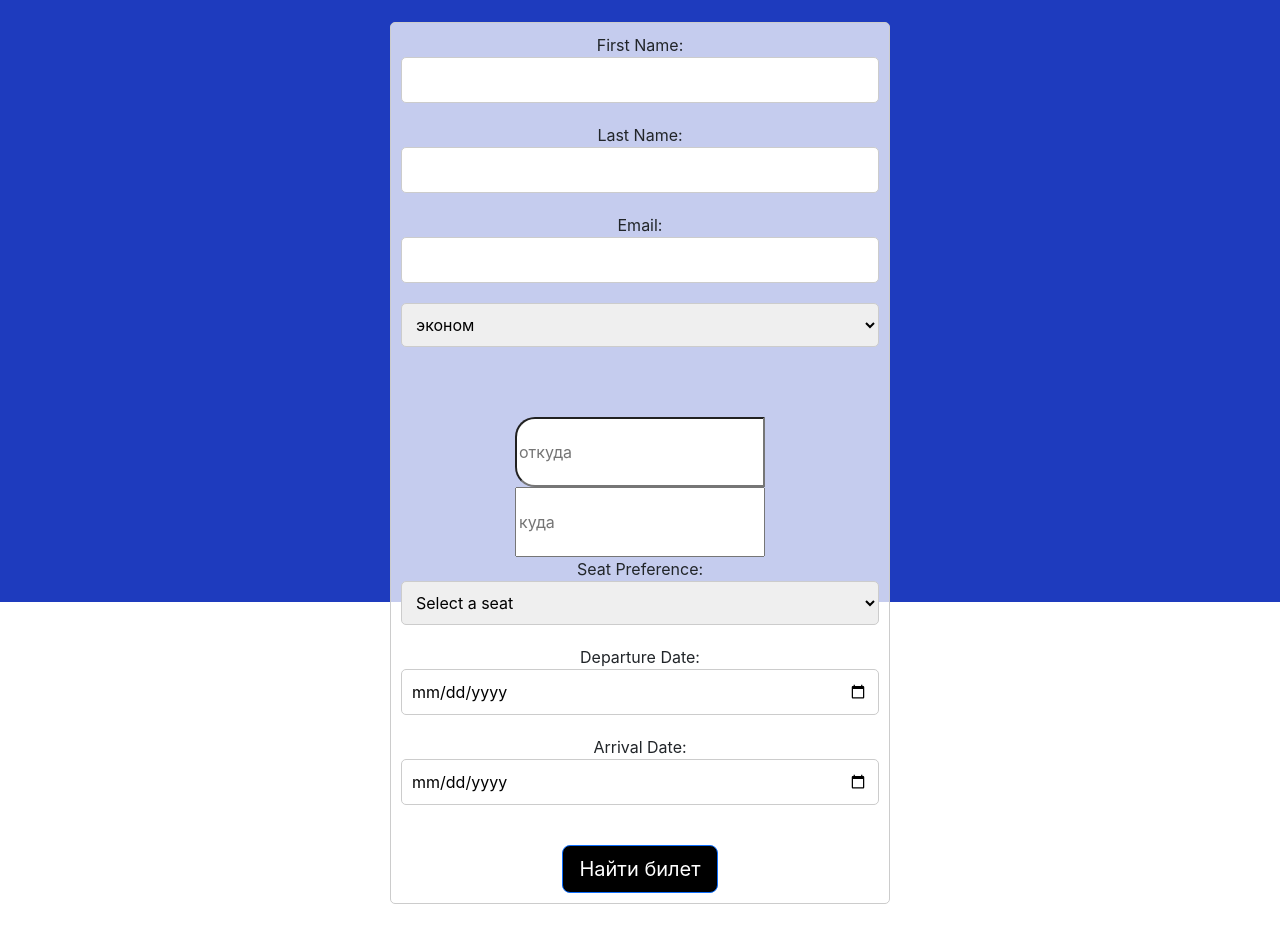
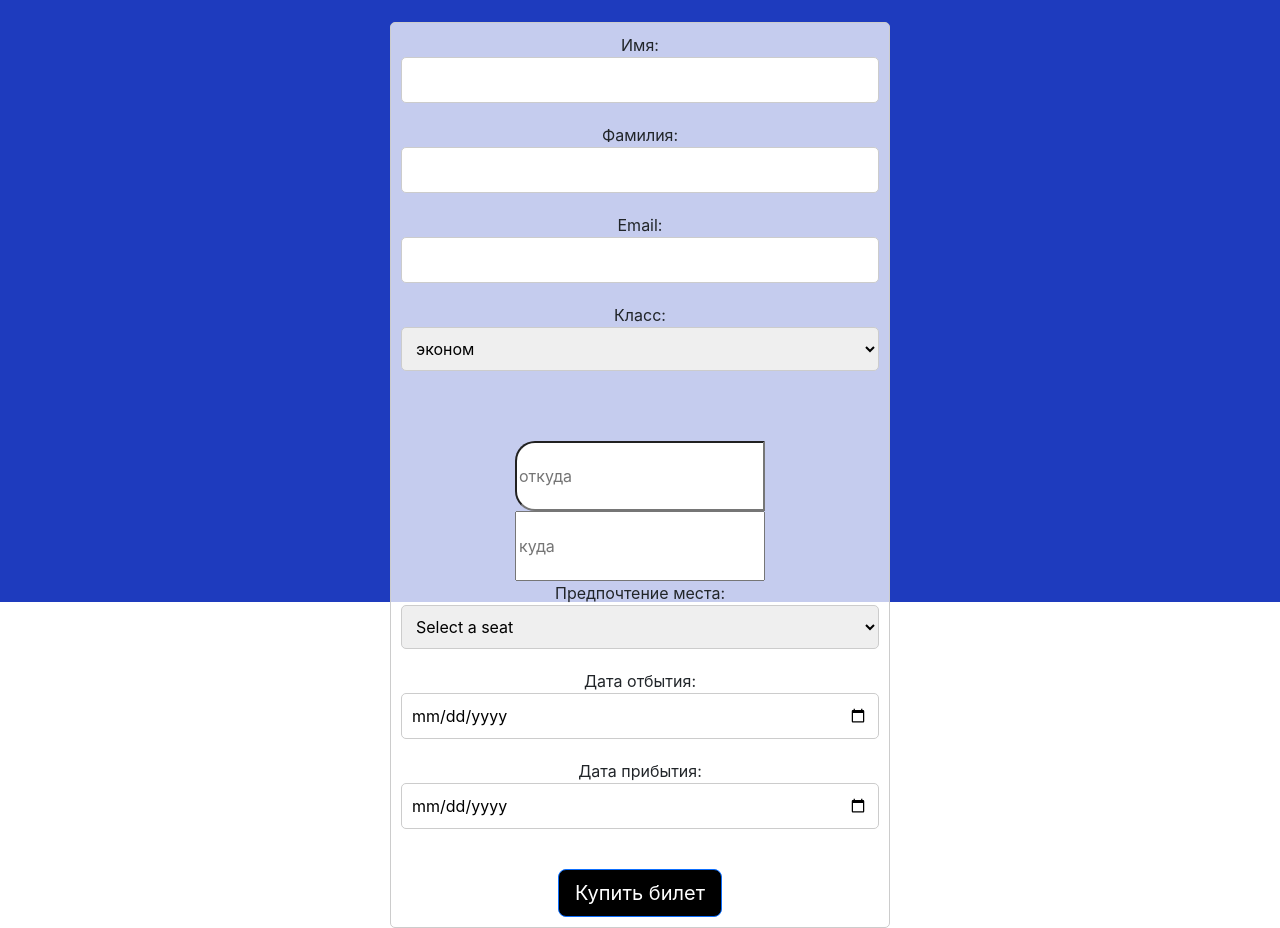
Before and after one commit to 1table/AviaAsia, a React (Create React App) app: page / in a window 1280 px wide. Shown: the part 520-1448 px from the top of the page. Before the commit the page ends 1424 px from the top, so only its background shows below. Built offline with nearby package versions, Linux system fonts and the light colour scheme.

Commit message:
translate ticket and registration form

```diff
--- a/src/assets/Registration/RegistrationForm.jsx
+++ b/src/assets/Registration/RegistrationForm.jsx
@@ -31,7 +31,7 @@ function RegistrationForm() {
     <>
       <form onSubmit={handleSubmit} className={s.registration_container}>
         <div className={s.registration_div}>
-          First Name:
+          Имя:
           <input
             type="text"
             value={firstName}
@@ -40,7 +40,7 @@ function RegistrationForm() {
           />
         </div>
         <div className={s.registration_div}>
-          Last Name:
+          Фамилия:
           <input
             type="text"
             value={lastName}
@@ -58,6 +58,7 @@ function RegistrationForm() {
           />
         </div>
         <div>
+          Класс:
           <select value={Class} onChange={(e) => setClass(e.target.value)}>
             <option value="econom">эконом</option>
             <option value="business">бизнес</option>
@@ -67,7 +68,7 @@ function RegistrationForm() {
 
         </div>
         <div className={s.registration_div}>
-          Seat Preference:
+         Предпочтение места:
           <select value={seat} onChange={(e) => setSeat(e.target.value)}>
             <option value="">Select a seat</option>
             <option value="1A"> 1A </option>
@@ -92,7 +93,7 @@ function RegistrationForm() {
           </select>
         </div>
         <div className={s.registration_div}>
-        Departure Date:
+        Дата отбытия:
         <input
           type="date"
           value={departureDate}
@@ -101,7 +102,7 @@ function RegistrationForm() {
         />
       </div>
       <div className={s.registration_div}>
-        Arrival Date:
+       Дата прибытия:
         <input
           type="date"
           value={arrivalDate}
@@ -109,8 +110,7 @@ function RegistrationForm() {
           className={s.registration_input}
         />
         </div>
-        {/* <button type="submit" className={s.registration_button}>Buy</button> */}
-      <button type="submit" className={s.registration_button} class="btn btn-primary btn-lg">Найти билет</button>
+      <button type="submit" className={s.registration_button} class="btn btn-primary btn-lg">Купить билет</button>
       </form>
 
       {/* {Ticket && < Ticket firstName={firstName} lastName={lastName} email={email} seat={seat} departureTime={departureTime} arrivalTime={arrivalTime} Class={Class} onClose={handleClose} />}
--- a/src/assets/SeachForm/SeachForm.jsx
+++ b/src/assets/SeachForm/SeachForm.jsx
@@ -21,7 +21,7 @@ const SearchForm = () => {
 
   return (
     <div className="change-block">
-      <Link to={'/search'} className="where">
+      <Link to={'/search'} className="from">
         <input
           type='search'
           value={inputValue}
@@ -31,7 +31,7 @@ const SearchForm = () => {
           onChange={(e) => setInputValue(e.target.value)}
         />
       </Link>
-      <Link to={'/search2'} className="back">
+      <Link to={'/search2'} className="to">
         <input
           type="search"
           value={inputValue2}
--- a/src/assets/Ticket/Ticket.jsx
+++ b/src/assets/Ticket/Ticket.jsx
@@ -1,18 +1,18 @@
 import React from 'react';
 import s from './Ticket.module.css'
 
-const Ticket = ({ firstName, lastName, email, seat, departureDate, arrivalDate, Class, onClose, where, back }) => {
+const Ticket = ({ firstName, lastName, email, seat, departureDate, arrivalDate, Class, onClose, from, to}) => {
   return (
     <div className={s.ticket}>
       <h2>Airline Ticket</h2>
-      <p>Name: {firstName} {lastName}</p>
+      <p>ФИО: {firstName} {lastName}</p>
       <p>Email: {email}</p>
-      <p>Seat Preference: {seat}</p>
-      <p>From: {where}</p>
-      <p>To: {back}</p>
-      <p>Departure Date: {departureDate}</p>
-      <p>Arrival Date: {arrivalDate}</p>
-      <p>Class:  {Class}</p>
+      <p>Предпочтение места: {seat}</p>
+      <p>Откуда: {from}</p>
+      <p>Куда: {to}</p>
+      <p>Дата отбытия: {departureDate}</p>
+      <p>Дата прибытия: {arrivalDate}</p>
+      <p>Класс:  {Class}</p>
       <button className={s.ticket_button} onClick={onClose}>Close</button>
     </div>
   );
```
